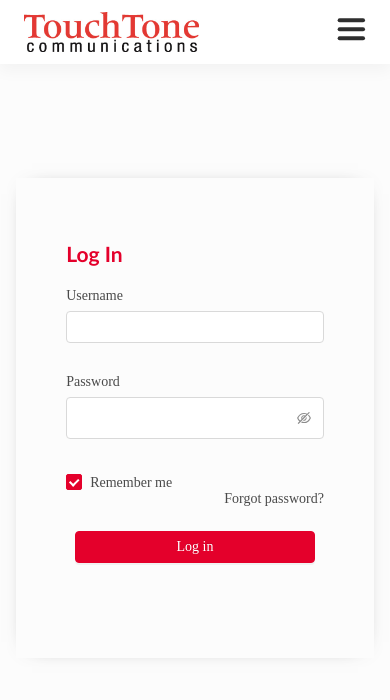
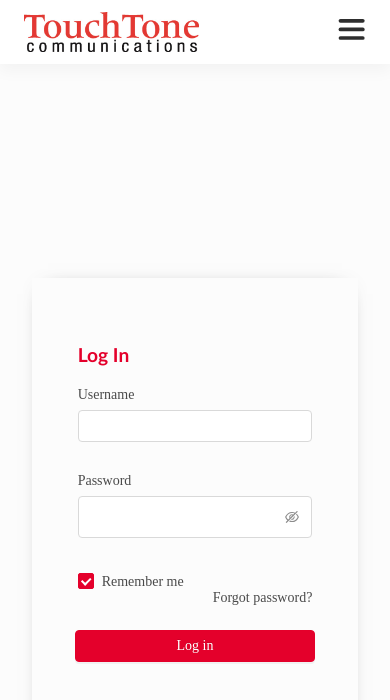
Before and after one commit to normarsv/touch-tone-page, a Next.js app: page / in a window 390 px wide. Shown: the top 700 px of the page. Built offline with nearby package versions, Linux system fonts and the light colour scheme; some icons are missing; a web font is replaced by a local one.

Commit message:
Responsive Menu (burger) fixed

```diff
--- a/components/base/HeaderMenu.js
+++ b/components/base/HeaderMenu.js
@@ -166,7 +166,7 @@ const HeaderMenu = ({ mainBodyRef, openSideMenu }) => {
             justifyContent: "center",
             alignItems: "center",
           }}
-          className="show-tablet-hide-desktop"
+          className="burger-icon"
         >
           <motion.nav initial={false} animate={isOpen ? "open" : "closed"}>
             <MenuToggle
--- a/layouts/BaseLayout.js
+++ b/layouts/BaseLayout.js
@@ -51,7 +51,7 @@ export const BaseLayout = ({children}) => {
               trigger={null}
               collapsed={openSideMenu}
               onCollapse={() => setOpenSideMenu(!openSideMenu)}
-              className="sider-style show-only-desktop"
+              className="sider-style"
               width="250px"
             >
               {menuToRender(userInfo)}
--- a/styles/_base.less
+++ b/styles/_base.less
@@ -9,74 +9,77 @@ h6 {
   line-height: 1.19;
   font-weight: @base-bold;
 }
+
 h1 {
   font-size: @heading-h1-size;
-  @media (max-width: @screen-md-max) {
+  @media @medium {
     font-size: @heading-h1-size * @heading-md-multiplier;
   }
-  @media (max-width: @screen-xs-max) {
-    font-size: @heading-h1-size * @heading-xs-multiplier;
+  @media @small {
+    font-size: @heading-h1-size * @heading-sm-multiplier;
   }
 }
+
 h2 {
   font-size: @heading-h2-size;
-  @media (max-width: @screen-md-max) {
-    font-size: @heading-h1-size * @heading-md-multiplier;
+  @media @medium {
+    font-size: @heading-h2-size * @heading-md-multiplier;
   }
-  @media (max-width: @screen-xs-max) {
-    font-size: @heading-h1-size * @heading-xs-multiplier;
+  @media @small {
+    font-size: @heading-h2-size * @heading-sm-multiplier;
   }
 }
+
 h3 {
   font-size: @heading-h3-size;
-  @media (max-width: @screen-md-max) {
-    font-size: @heading-h1-size * @heading-md-multiplier;
+  @media @medium {
+    font-size: @heading-h3-size * @heading-md-multiplier;
   }
-  @media (max-width: @screen-xs-max) {
-    font-size: @heading-h1-size * @heading-xs-multiplier;
+  @media @small {
+    font-size: @heading-h4-size * @heading-sm-multiplier;
   }
 }
+
 h4 {
   font-size: @heading-h4-size;
-  @media (max-width: @screen-md-max) {
-    font-size: @heading-h1-size * @heading-md-multiplier;
+  @media @medium {
+    font-size: @heading-h4-size * @heading-md-multiplier;
   }
-  @media (max-width: @screen-xs-max) {
-    font-size: @heading-h1-size * @heading-xs-h4-multiplier;
+  @media @small {
+    font-size: @heading-h4-size * @heading-sm-multiplier;
   }
 }
+
 h5 {
   font-size: @heading-h5-size;
-  @media (max-width: @screen-md-max) {
-    font-size: @heading-h1-size * @heading-md-multiplier;
+  @media @medium {
+    font-size: @heading-h5-size * @heading-md-multiplier;
   }
-  @media (max-width: @screen-xs-max) {
-    font-size: @heading-h1-size * @heading-xs-h5-multiplier;
+  @media @small {
+    font-size: @heading-h5-size * @heading-sm-multiplier;
   }
 }
+
 h6 {
   font-size: @heading-h6-size;
-  @media (max-width: @screen-md-max) {
-    font-size: @heading-h1-size * @heading-md-multiplier;
+  @media @medium {
+    font-size: @heading-h6-size * @heading-md-multiplier;
   }
-  @media (max-width: @screen-xs-max) {
-    font-size: @heading-h1-size * @heading-xs-multiplier;
+  @media @small {
+    font-size: @heading-h6-size * @heading-sm-multiplier;
   }
 }
 
 body {
-  font-size: @font-size-base;
   font-family: Base;
   font-display: auto;
+  font-size: @font-size-base;
   font-weight: @base-bold-body;
-}
 
-.small-font {
-  font-size: @small-font-size;
-  font-family: Base;
-  font-display: auto;
-  font-weight: @base-bold-body;
-  line-height: 1.6;
+  @media @small {
+    //line-height: 1.6;
+    //font-size: @font-size-small;
+  }
 }
 
 .flex-center {
@@ -92,11 +95,12 @@ body {
 
 .ant-space {
   width: 100%;
+
   .spaced-between {
     width: auto;
   }
 }
 
 .left {
-  padding-left: 24px ;
+  padding-left: 24px;
 }
--- a/styles/_navigation.less
+++ b/styles/_navigation.less
@@ -16,30 +16,15 @@
     .user-menu-info-main-div {
       margin-bottom: 50px;
       align-items: normal;
-
-      .user-menu-name-identifier {
-        width: 2rem;
-        height: 2rem;
-        display: flex;
-        border-radius: 50%;
-        align-items: center;
-        color: @header-color;
-        justify-content: center;
-        background-color: @primary-color;
-      }
     }
   }
 
   .side-menu-options-parent-div {
     background-color: @side-menu-color;
-
-    .side-menu-options-title {
-      margin: 0.5rem 0;
-    }
   }
 
-  @media (max-width: @screen-md-max + 1) {
-    top: 0;
+  @media @small {
+    display: none;
   }
 }
 
@@ -107,25 +92,61 @@
   margin-top: @layout-header-height;
   background-color: @main-background-color;
 
-  @media (max-width: @screen-sm-max) {
-    padding: 1rem;
+  .ant-layout-content {
+    height: 100vh;
   }
 }
 
 // MOBILE NAVIGATION
 
+.burger-icon {
+  display: none !important;
+
+  @media @small {
+    display: block !important;
+  }
+}
+
 .mobile-hamburger-menu {
   right: 0;
-  width: 40%;
   z-index: 10;
+  width: 100%;
   height: 100vh;
   display: flex;
   overflow-y: auto;
   position: absolute;
+  align-items: center;
+  flex-direction: column;
   top: @layout-header-height;
+  background-color: @side-menu-color;
 
-  @media (max-width: @screen-sm-max) {
-    width: 70vw;
+  .side-menu-options-parent-div {
+    background-color: @side-menu-color;
+  }
+}
+
+// FOR GENERAL NAVIGATION
+
+.user-menu-name-identifier {
+  width: 2rem;
+  height: 2rem;
+  display: flex;
+  border-radius: 50%;
+  align-items: center;
+  color: @header-color;
+  justify-content: center;
+  background-color: @primary-color;
+}
+
+.info-wrapper {
+  margin-top: 16px;
+}
+
+.side-menu-options-title {
+  margin: 0.5rem 0;
+
+  @media @small {
+    padding-top: 10px;
   }
 }
 
@@ -199,8 +220,3 @@
 //    padding: 0 4%;
 //  }
 //}
-
-
-.info-wrapper {
-  margin-top: 16px;
-}
--- a/styles/_variables.less
+++ b/styles/_variables.less
@@ -10,7 +10,6 @@
 @success-color: #52c41a; // success state color
 @warning-color: #faad14; // warning state color
 @error-color: #9d161d; // error state color
-@font-size-base: 14px; // major text font size
 @heading-color: #000000; // heading text color
 @text-color: #4a4a4a; // major text color
 @text-color-secondary: rgba(0, 0, 0, 0.45); // secondary text color
@@ -36,54 +35,19 @@
 @layout-header-padding: 0 24px;
 //@layout-header-padding-mobile: 0 15px;
 //@layout-header-color: @text-color;
-//@layout-footer-padding: 24px 50px;
-//@layout-footer-background: @layout-body-background;
 @layout-sider-background: @side-menu-color;
-//@layout-trigger-height: 48px;
-//@layout-trigger-background: #002140;
-//@layout-trigger-color: #fff;
-//@layout-zero-trigger-width: 36px;
-//@layout-zero-trigger-height: 42px;
 @layout-body-gutter: @layout-header-padding;
 
+// Media Queries Breakpoints
 
-/*** Ant Design Size variables **/
+@small: ~"only screen and (max-width: 768px)";
+@medium: ~"only screen and (max-width: 1024px)";
+@large: ~"only screen and (max-width: 1440px)";
 
-// Media queries breakpoints
-// Extra small screen / phone
-@screen-xs: 480px;
-@screen-xs-min: @screen-xs;
-
-// Small screen / tablet
-@screen-sm: 576px;
-@screen-sm-min: @screen-sm;
-
-// Medium screen / desktop
-@screen-md: 768px;
-@screen-md-min: @screen-md;
-
-// Large screen / wide desktop
-@screen-lg: 992px;
-@screen-lg-min: @screen-lg;
-
-// Extra large screen / full hd
-@screen-xl: 1200px;
-@screen-xl-min: @screen-xl;
-
-// Extra extra large screen / large desktop
-@screen-xxl: 1600px;
-@screen-xxl-min: @screen-xxl;
-
-// provide a maximum
-@screen-xs-max: (@screen-sm-min - 1px);
-@screen-sm-max: (@screen-md-min - 1px);
-@screen-md-max: (@screen-lg-min - 1px);
-@screen-lg-max: (@screen-xl-min - 1px);
-@screen-xl-max: (@screen-xxl-min - 1px);
-
-//Data for fonts
+// Data for Fonts
 @base-bold: 600;
-@small-font-size: 14px;
+@font-size-base: 14px;
+@font-size-small: 12px;
 @base-bold-body: normal;
 @table-header-bg: @text-color;
 @table-header-color: @white;
@@ -95,9 +59,8 @@
 @heading-h5-size: 13.28px;
 @heading-h6-size: 10.72px;
 
-@heading-md-multiplier: 0.7;
-@heading-sm-multiplier: 0.9;
-@heading-xs-multiplier: 0.7;
+@heading-md-multiplier: 0.9;
+@heading-sm-multiplier: 0.8;
 
 @heading-xs-h4-multiplier: 0.5;
 @heading-xs-h5-multiplier: 0.5;
--- a/styles/components.less
+++ b/styles/components.less
@@ -23,7 +23,7 @@
 
 .primary-button-style {
   height: 2.5rem;
-  width: 12rem;
+  //width: 12rem;
   &.alternate {
     height: 2rem;
     border-color: @alternate-button-color;
```
